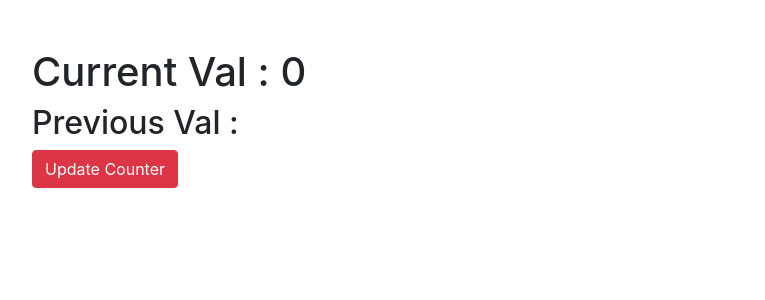
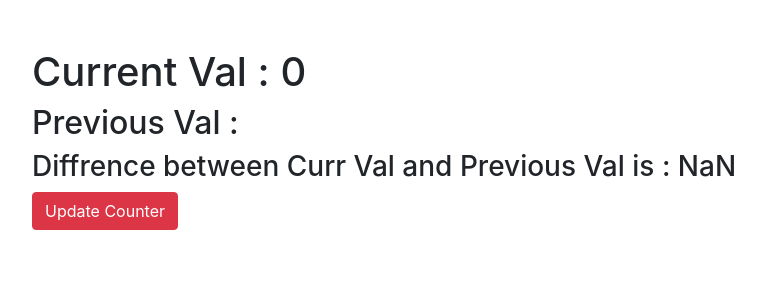
Before and after one commit to neeraj83760/React_Bible, a React (Create React App) app: page / in a window 1280 px wide. Shown: the top 300 px of the page, without its empty margins (16-781 px from the left). Built offline with nearby package versions, Linux system fonts and the light colour scheme.

Commit message:
Previous Props with Hooks

```diff
--- a/src/Previous_PropswithHooks/User37.js
+++ b/src/Previous_PropswithHooks/User37.js
@@ -18,6 +18,7 @@ function User37(props){
         <div className="">
          <h1>Current Val  :   {props.count}</h1>
          <h2>Previous Val : {previousProps}</h2>
+         <h3>Diffrence between Curr Val and Previous Val is : {previousProps - props.count}</h3>
         </div>
     )
 }
```
